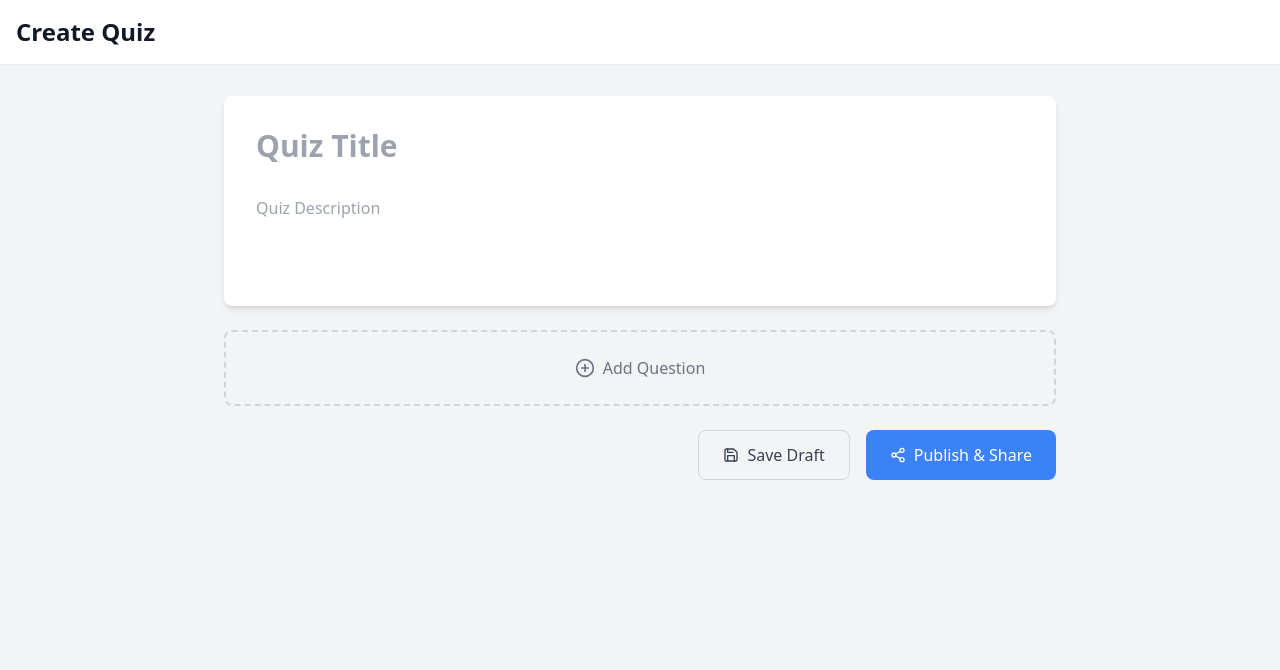
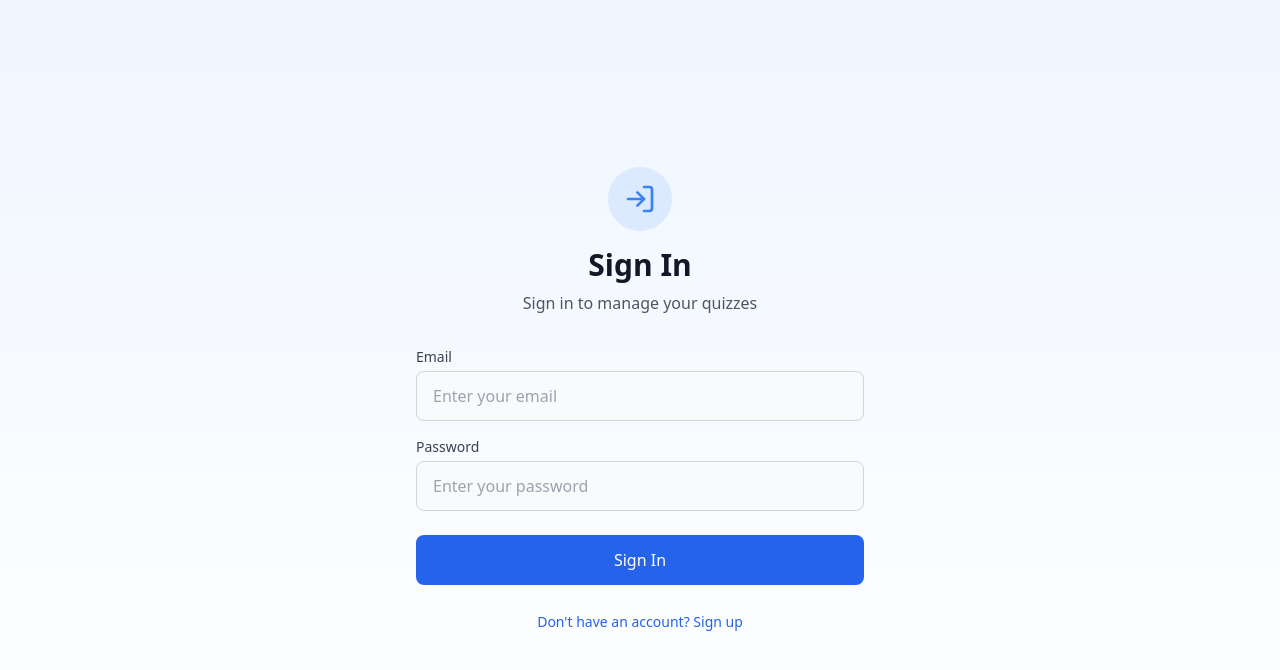
Before and after one commit to dulbrich/kahoot-clone, a React (Vite) app: page / in a window 1280 px wide. Shown: the top 670 px of the page. Built offline with nearby package versions, Linux system fonts and the light colour scheme; a web font is replaced by a local one.

Commit message:
Add auth

```diff
--- a/src/App.tsx
+++ b/src/App.tsx
@@ -1,103 +1,72 @@
-import React from 'react';
+import React, { useState, useEffect } from 'react';
 import { Routes, Route } from 'react-router-dom';
+import { supabase } from './lib/supabase';
 import QuizForm from './components/QuizForm';
 import JoinQuiz from './components/JoinQuiz';
 import QuizParticipation from './components/QuizParticipation';
 import QuizResults from './components/QuizResults';
-
-// Mock data for demonstration
-const mockQuiz = {
-  id: '1',
-  title: 'Sample Quiz',
-  description: 'A sample quiz for testing',
-  questions: [
-    {
-      id: '1',
-      text: 'What is the capital of France?',
-      timeLimit: 30,
-      options: [
-        { id: 'a', text: 'London', isCorrect: false },
-        { id: 'b', text: 'Paris', isCorrect: true },
-        { id: 'c', text: 'Berlin', isCorrect: false },
-        { id: 'd', text: 'Madrid', isCorrect: false },
-      ],
-    },
-    {
-      id: '2',
-      text: 'Which planet is known as the Red Planet?',
-      timeLimit: 20,
-      options: [
-        { id: 'a', text: 'Venus', isCorrect: false },
-        { id: 'b', text: 'Mars', isCorrect: true },
-        { id: 'c', text: 'Jupiter', isCorrect: false },
-        { id: 'd', text: 'Saturn', isCorrect: false },
-      ],
-    },
-  ],
-  status: 'published',
-  createdAt: new Date(),
-  updatedAt: new Date(),
-  shareCode: 'ABC123',
-};
-
-const mockResults = [
-  {
-    participantId: '1',
-    participantName: 'John Doe',
-    answers: [
-      { questionId: '1', optionId: 'b', timeToAnswer: 15 },
-      { questionId: '2', optionId: 'b', timeToAnswer: 12 },
-    ],
-    score: 100,
-    totalTime: 27,
-  },
-  {
-    participantId: '2',
-    participantName: 'Jane Smith',
-    answers: [
-      { questionId: '1', optionId: 'a', timeToAnswer: 20 },
-      { questionId: '2', optionId: 'b', timeToAnswer: 18 },
-    ],
-    score: 50,
-    totalTime: 38,
-  },
-  {
-    participantId: '3',
-    participantName: 'Bob Wilson',
-    answers: [
-      { questionId: '1', optionId: 'b', timeToAnswer: 25 },
-      { questionId: '2', optionId: 'c', timeToAnswer: 15 },
-    ],
-    score: 50,
-    totalTime: 40,
-  },
-];
+import Auth from './components/Auth';
 
 function App() {
+  const [user, setUser] = useState(null);
+  const [loading, setLoading] = useState(true);
+
+  useEffect(() => {
+    // Check current auth status
+    supabase.auth.getSession().then(({ data: { session } }) => {
+      setUser(session?.user ?? null);
+      setLoading(false);
+    });
+
+    // Listen for auth changes
+    const {
+      data: { subscription },
+    } = supabase.auth.onAuthStateChange((_event, session) => {
+      setUser(session?.user ?? null);
+    });
+
+    return () => subscription.unsubscribe();
+  }, []);
+
+  if (loading) {
+    return (
+      <div className="min-h-screen flex items-center justify-center">
+        <div className="animate-spin rounded-full h-12 w-12 border-b-2 border-blue-500"></div>
+      </div>
+    );
+  }
+
   return (
     <div className="min-h-screen bg-gray-100">
       <Routes>
         <Route
           path="/"
           element={
+            user ? (
               <>
                 <header className="bg-white shadow-sm">
-                <div className="max-w-7xl mx-auto px-4 py-4">
+                  <div className="max-w-7xl mx-auto px-4 py-4 flex justify-between items-center">
                     <h1 className="text-2xl font-bold text-gray-900">Create Quiz</h1>
+                    <button
+                      onClick={() => supabase.auth.signOut()}
+                      className="text-sm text-gray-600 hover:text-gray-900"
+                    >
+                      Sign Out
+                    </button>
                   </div>
                 </header>
                 <main className="py-8">
                   <QuizForm />
                 </main>
               </>
+            ) : (
+              <Auth />
+            )
           }
         />
         <Route path="/join/:code?" element={<JoinQuiz />} />
         <Route path="/quiz/:code" element={<QuizParticipation />} />
-        <Route
-          path="/results/:code"
-          element={<QuizResults quiz={mockQuiz} results={mockResults} />}
-        />
+        <Route path="/results/:code" element={<QuizResults />} />
       </Routes>
     </div>
   );
--- /dev/null
+++ b/src/components/Auth.tsx
@@ -0,0 +1,118 @@
+import React, { useState } from 'react';
+import { LogIn, Loader } from 'lucide-react';
+import { supabase } from '../lib/supabase';
+import toast from 'react-hot-toast';
+
+export default function Auth() {
+  const [email, setEmail] = useState('');
+  const [password, setPassword] = useState('');
+  const [loading, setLoading] = useState(false);
+  const [isSignUp, setIsSignUp] = useState(false);
+
+  const handleAuth = async (e: React.FormEvent) => {
+    e.preventDefault();
+    setLoading(true);
+
+    try {
+      const { error } = isSignUp
+        ? await supabase.auth.signUp({
+            email,
+            password,
+          })
+        : await supabase.auth.signInWithPassword({
+            email,
+            password,
+          });
+
+      if (error) throw error;
+
+      if (isSignUp) {
+        toast.success('Account created! You can now sign in.');
+        setIsSignUp(false);
+      } else {
+        toast.success('Signed in successfully!');
+      }
+    } catch (error) {
+      toast.error(error.message);
+    } finally {
+      setLoading(false);
+    }
+  };
+
+  return (
+    <div className="min-h-screen flex items-center justify-center bg-gradient-to-b from-blue-50 to-white p-4">
+      <div className="w-full max-w-md space-y-8">
+        <div className="text-center">
+          <div className="w-16 h-16 bg-blue-100 rounded-full flex items-center justify-center mx-auto mb-4">
+            <LogIn className="w-8 h-8 text-blue-500" />
+          </div>
+          <h2 className="text-3xl font-bold text-gray-900">
+            {isSignUp ? 'Create Account' : 'Sign In'}
+          </h2>
+          <p className="mt-2 text-gray-600">
+            {isSignUp
+              ? 'Create an account to start creating quizzes'
+              : 'Sign in to manage your quizzes'}
+          </p>
+        </div>
+
+        <form onSubmit={handleAuth} className="mt-8 space-y-6">
+          <div className="space-y-4">
+            <div>
+              <label htmlFor="email" className="block text-sm font-medium text-gray-700">
+                Email
+              </label>
+              <input
+                id="email"
+                type="email"
+                required
+                value={email}
+                onChange={(e) => setEmail(e.target.value)}
+                className="mt-1 block w-full px-4 py-3 bg-gray-50 border border-gray-300 rounded-lg text-gray-900 placeholder-gray-400 focus:outline-none focus:ring-2 focus:ring-blue-500 focus:border-transparent"
+                placeholder="Enter your email"
+              />
+            </div>
+
+            <div>
+              <label htmlFor="password" className="block text-sm font-medium text-gray-700">
+                Password
+              </label>
+              <input
+                id="password"
+                type="password"
+                required
+                value={password}
+                onChange={(e) => setPassword(e.target.value)}
+                className="mt-1 block w-full px-4 py-3 bg-gray-50 border border-gray-300 rounded-lg text-gray-900 placeholder-gray-400 focus:outline-none focus:ring-2 focus:ring-blue-500 focus:border-transparent"
+                placeholder="Enter your password"
+                minLength={6}
+              />
+            </div>
+          </div>
+
+          <button
+            type="submit"
+            disabled={loading}
+            className="w-full flex items-center justify-center px-6 py-3 border border-transparent text-base font-medium rounded-lg text-white bg-blue-600 hover:bg-blue-700 focus:outline-none focus:ring-2 focus:ring-offset-2 focus:ring-blue-500 transition-colors duration-200 disabled:opacity-50 disabled:cursor-not-allowed"
+          >
+            {loading ? (
+              <Loader className="w-5 h-5 animate-spin" />
+            ) : (
+              <span>{isSignUp ? 'Create Account' : 'Sign In'}</span>
+            )}
+          </button>
+
+          <div className="text-center">
+            <button
+              type="button"
+              onClick={() => setIsSignUp(!isSignUp)}
+              className="text-sm text-blue-600 hover:text-blue-500"
+            >
+              {isSignUp ? 'Already have an account? Sign in' : "Don't have an account? Sign up"}
+            </button>
+          </div>
+        </form>
+      </div>
+    </div>
+  );
+}
```
Lines whose indentation alone changed are shown as unchanged.
